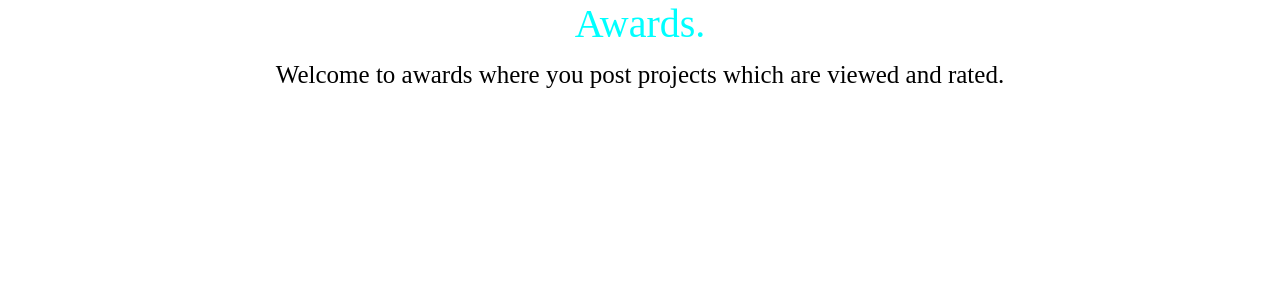
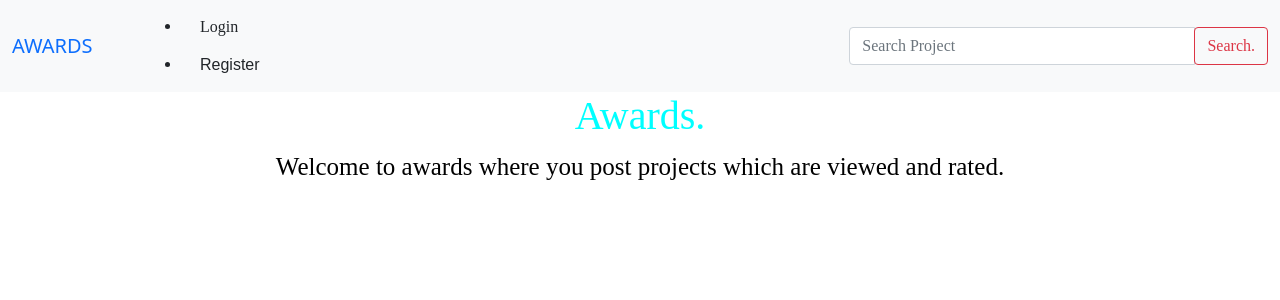
Before and after one commit to annngure/-Awwards, a Django app: page / in a window 1280 px wide. Shown: the top 300 px of the page. Run offline with Django 4.2, Linux system fonts and the light colour scheme; some libraries are stand-ins or nearby versions; some web fonts are replaced.

Commit message:
add navbar

```diff
--- a/account/templates/index.html
+++ b/account/templates/index.html
@@ -1,4 +1,4 @@
-{% extends 'base.html' %}
+{% extends 'base.html'%}
 {% load bootstrap4%}
 {% block content %}
 <head>
@@ -8,7 +8,7 @@
 </head>
 
 <body>
-
+  {% include 'navbar.html' %}
 <h1 class="text-center" style="font-family:'Times New Roman', Times, serif; color:aqua">Awards.</h1>
 <link href="https://fonts.googleapis.com/css?family=Charmonman|Dancing+Script|Kodchasan|Spirax|Abril+Fatface" rel="stylesheet">
 
@@ -25,7 +25,7 @@
     <div class="card-deck flex-wrap">
         {% for project in projects %}
         <div class="card border-secondary w-33"><a href="{% url 'project' project.id %}">
-            <img src="{{project.project_image.url}}" data-target="#imageModal{{project.id}}" data-toggle="modal" alt="" class="img-fluid"id="eachimage1" size="100px200"></a>
+            <img src="{{project.project_image.}}" data-toggle="modal" alt="" class="img-fluid"id="eachimage1"></a>
             <p style="font-family:'Times New Roman', Times, serif;"> {{ project.description}}</p>
             <p style="font-family:'Times New Roman', Times, serif;"> {{ project.user.username}}</p>
             <span class="badge badge-pill badge-info" style="font-family:'Times New Roman', Times, serif;">
--- a/account/templates/navbar.html
+++ b/account/templates/navbar.html
@@ -14,32 +14,29 @@
         <a href="{%url 'profile'%}">Edit Profile</a>
         </li>
 
-        <li style="font-family:'Times New Roman', Times, serif;">
-        <a href="{% url 'individual_profile_page' user.id %}">My Profile</a>
-        </li>
+
         <li style="font-family:'Times New Roman', Times, serif;">
             <a href="{%url 'new_project'%}">Submit Your Project</a>
         </li>
         <li style="font-family:'Times New Roman', Times, serif;">
-        <a href="/logout">Logout</a>
+        <a href="{%url 'logout'%}">Logout</a>
         </li>
 
       {% else %}
         <li style="font-family:'Times New Roman', Times, serif;">
-        <a class='btn btn-default' href="/registration/login">Login</a>
+        <a class='btn btn-default' href="{%url 'login'%}">Login</a>
         </li>
 
         <li style="font-family: 'Dosis', sans-serif;">
-        <a class='btn btn-default' href="/registration/register">Register</a>
+        <a class='btn btn-default' href="{%url 'register'%}">Register</a>
         </li>
 
 {% endif %}
     </div>
 
-    <!-- Adding a search form  -->
     <div class="col-sm-4 col-md-4 navbar-right">
 
-      <form class="navbar-form" role="search" action="{% url 'search_project' %}">
+      <form class="navbar-form" role="search" action="{% url 'search' %}">
 
         <div class="input-group">
           <input type="text" style="font-family:'Times New Roman', Times, serif;" class="form-control mr-sm-4" placeholder="Search Project" name="project">
--- a/account/urls.py
+++ b/account/urls.py
@@ -16,7 +16,8 @@ urlpatterns=[
     path('list/',views.list, name = 'list'),
     path('view/',views.view, name ='view'),
     path('search/',views.search_project,name ='search'),
-    path('user/',views.user_list, name ='user')
+    path('user/',views.user_list, name ='user'),
+    path('new_project/',views.new_project, name='new_project')
 ]
 if settings.DEBUG:
     urlpatterns+= static(settings.MEDIA_URL,document_root = settings.MEDIA_ROOT)
--- a/account/views.py
+++ b/account/views.py
@@ -60,7 +60,7 @@ def user(request):
     return render(request,'user.html')
 
 
-def view(request):
+def view(request,id):
     try:
         project = Project.objects.get(pk = id)
 
@@ -74,25 +74,25 @@ def view(request):
     if request.method == 'POST':
         form = ReviewForm(request.POST)
         if form.is_valid():
-            design_rating = form.cleaned_data['design_rating']
-            content_rating = form.cleaned_data['content_rating']
-            usability_rating = form.cleaned_data['usability_rating']
+            design_rating = form.cleaned_data['design']
+            content_rating = form.cleaned_data['content']
+            usability_rating = form.cleaned_data['usability']
             comment = form.cleaned_data['comment']
             review = Review()
             review.project = project
             review.user = current_user
             review.comment = comment
-            review.design_rating = design_rating
-            review.content_rating = content_rating
-            review.usability_rating = usability_rating
+            review.design= design
+            review.content= content
+            review.usability = usability
             review.save()
 
     else:
         form = ReviewForm()
         context={
            "project": project,
-        'form':form,
-            'comments':comments,
+            'form':form,
+            'comment':comment,
             'review':review
        }
 
@@ -163,3 +163,21 @@ def user_list(request):
     user_list = User.objects.all()
     context = {'user_list': user_list}
     return render(request, 'user_list.html', context)
+
+
+def new_project(request):
+    current_user = request.user
+    if request.method == 'POST':
+        form = NewProjectForm(request.POST, request.FILES)
+        if form.is_valid():
+            project = form.save(commit=False)
+            project.user = current_user
+            project.save()
+        return redirect('index')
+
+    else:
+        form = NewProjectForm()
+    context={
+           "form": form
+           }
+    return render(request, 'new_project.html',context )
```
Also changed, not shown: account/templates/new_project.html (added, +37 -0 lines), account/templates/profile.html (+4 -6 lines), db.sqlite3.
